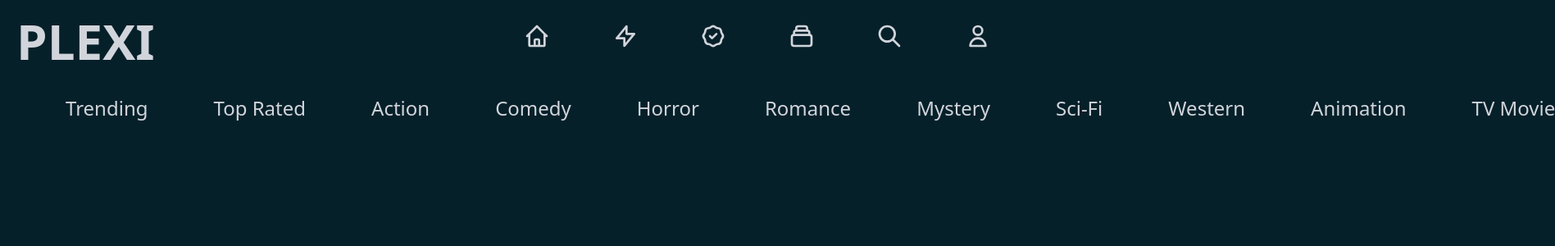
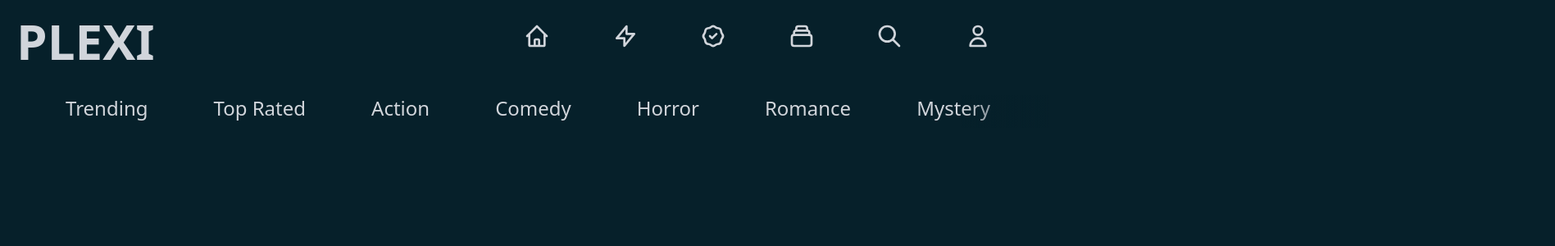
Before and after one commit to andfield/plexi, a Next.js app in the folder plexi/: page / in a window 1280 px wide. Shown: the top 300 px of the page at 82% size, 1897 px wide, since content can reach past the window. Built offline with nearby package versions, Linux system fonts and the light colour scheme; no server answers.

Commit message:
Nav bar is done

```diff
--- a/plexi/components/Nav.js
+++ b/plexi/components/Nav.js
@@ -1,9 +1,24 @@
 import requests from "../utils/requests";
+import {useRouter} from 'next/router'
 
 function Nav() {
+
+  const router = useRouter();
+
   return (
-    <nav>
-      <div className="flex px-10 sm:px-20 text-2xl whitespace-nowrap space-x-10 sm:space-x-20">
+    <nav className="relative">
+      <div className="
+      flex
+      px-10
+      sm:px-20
+      text-2xl
+      whitespace-nowrap
+      space-x-10
+      sm:space-x-20
+      overflow-x-scroll
+      scrollbar-hide
+      "
+      >
         {Object.entries(requests).map(([key, { title, url }]) => (
           <h2
             key={key}
@@ -14,12 +29,15 @@ function Nav() {
             hover:scale-125
             hover:text-white
             active:text-red-500
+            last:pr-24
             "
+            onClick={() => router.push(`/?genre=${key}`)}
           >
             {title}
           </h2>
         ))}
       </div>
+      <div className='absolute top-0 right-0 bg-gradient-to-l from-[#06202A] h-10 w-1/12' />
     </nav>
   );
 }
--- a/plexi/package.json
+++ b/plexi/package.json
@@ -11,7 +11,8 @@
     "@heroicons/react": "^1.0.1",
     "next": "10.2.0",
     "react": "17.0.2",
-    "react-dom": "17.0.2"
+    "react-dom": "17.0.2",
+    "tailwind-scrollbar-hide": "^1.0.3"
   },
   "devDependencies": {
     "autoprefixer": "^10.2.5",
--- a/plexi/tailwind.config.js
+++ b/plexi/tailwind.config.js
@@ -2,7 +2,7 @@ module.exports = {
 
   mode: 'jit',
 
-  purge: ['./pages/**/*.{js,ts,jsx,tsx}', './components/**/*.{js,ts,jsx,tsx}'],
+  purge: ['./pages/*.js', './components/*.js'],
   darkMode: false, // or 'media' or 'class'
   theme: {
     extend: {},
@@ -10,5 +10,5 @@ module.exports = {
   variants: {
     extend: {},
   },
-  plugins: [],
+  plugins: [require('tailwind-scrollbar-hide')],
 }
```
Also changed, not shown: 1 other file (tests, documents, lock files or other folders).
